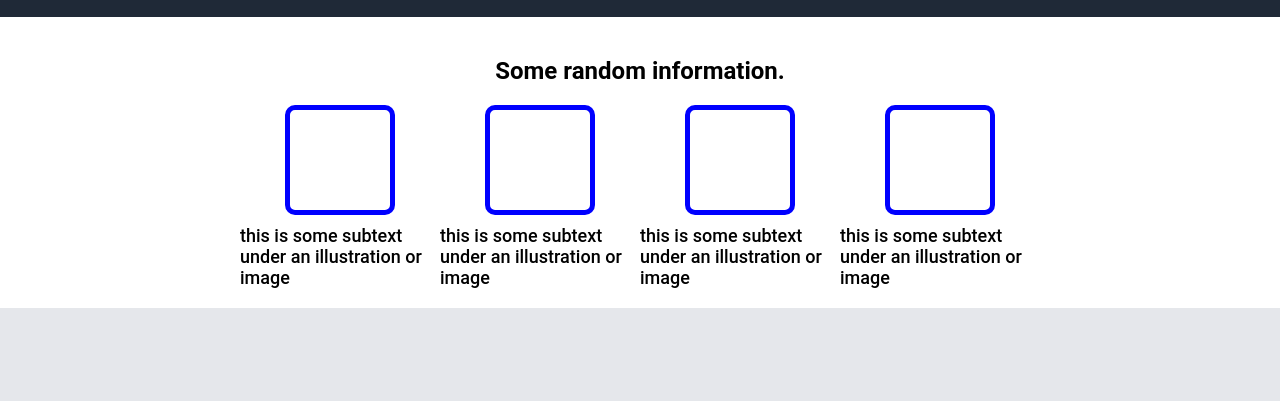
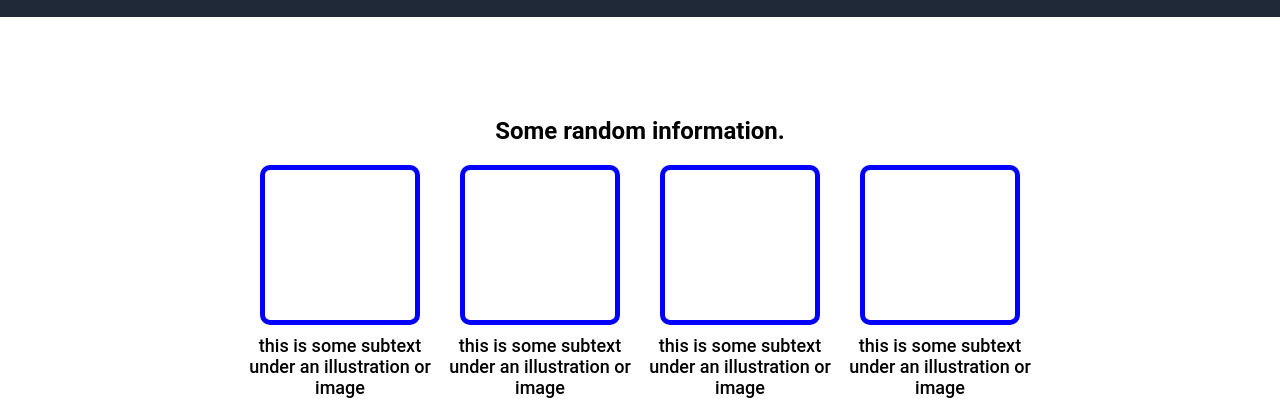
Before and after one commit to rowanm127/odin-landing-page, a plain HTML site: page index.html in a window 1280 px wide. Shown: the part 451-852 px from the top of the page. Drawn offline with Linux system fonts and the light colour scheme.

Commit message:
Improve random section

```diff
--- a/style.css
+++ b/style.css
@@ -75,7 +75,7 @@ h1 {
     display: flex;
     flex-direction: column;
     align-items: center;
-    padding: 20px;
+    padding: 80px 23%;
 }
 
 .info {
@@ -90,11 +90,15 @@ h1 {
 }
 
 .items .image {
-    height: 100px;
-    width: 100px;
+    height: 150px;
+    width: 150px;
     border: 5px solid blue;
     border-radius: 10px;
     margin-bottom: 10px;
+}
+
+.items .text {
+    text-align: center;
 }
 
 .quote {
```
